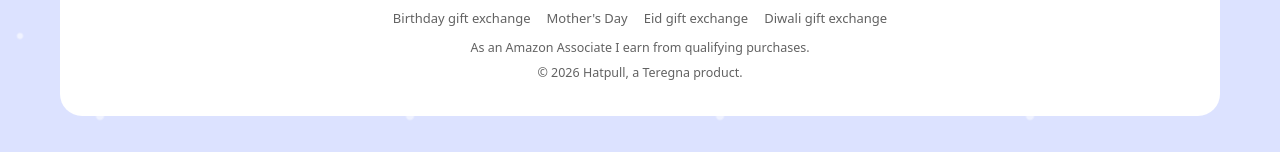
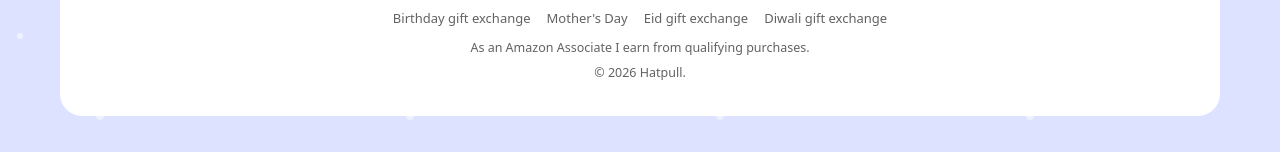
Before and after one commit to sifgamachu/hatpull, a Next.js app: page / in a window 1280 px wide. Shown: the part 2424-2576 px from the top of the page. Built offline with nearby package versions, Linux system fonts and the light colour scheme; no server answers.

Commit message:
Keep Hatpull footer branding independent

```diff
--- a/components/Footer.jsx
+++ b/components/Footer.jsx
@@ -26,7 +26,7 @@ export default function Footer() {
         {LANDINGS.map(l => <Link key={l.slug} href={`${SITE.santa}/${l.slug}`}>{l.nav}</Link>)}
       </div>
       <div className="tiny" style={{ marginTop: 8 }}>{AMAZON_DISCLOSURE}</div>
-      <div className="tiny" style={{ marginTop: 4 }}>© {new Date().getFullYear()} Hatpull, a Teregna product.</div>
+      <div className="tiny" style={{ marginTop: 4 }}>© {new Date().getFullYear()} Hatpull.</div>
     </footer>
   );
 }
```
